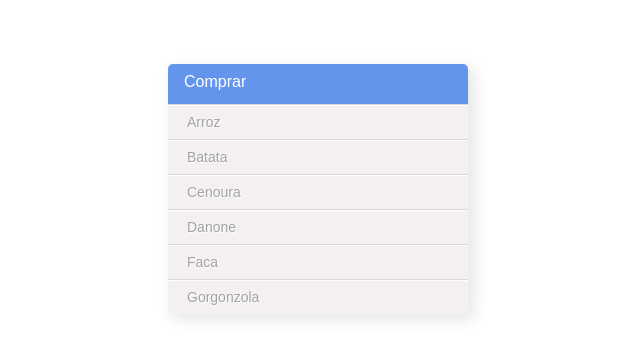
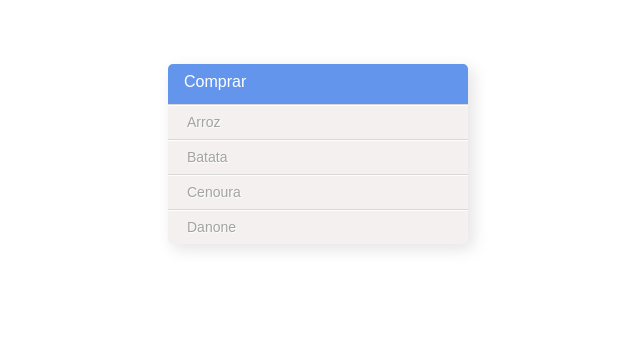
Before and after one commit to naruminho/aula-git, a plain HTML site: page index.html in a window 1280 px wide. Shown: the whole page, without its empty margins (322-962 px from the left). Drawn offline with Linux system fonts and the light colour scheme.

Commit message:
Update index.html

```diff
--- a/index.html
+++ b/index.html
@@ -9,8 +9,6 @@
         <li>Batata</li>
         <li>Cenoura</li>
         <li>Danone</li>
-        <li>Faca</li>
-	<li>Gorgonzola</li>
       </ul>
   </div>
 </div>
```
